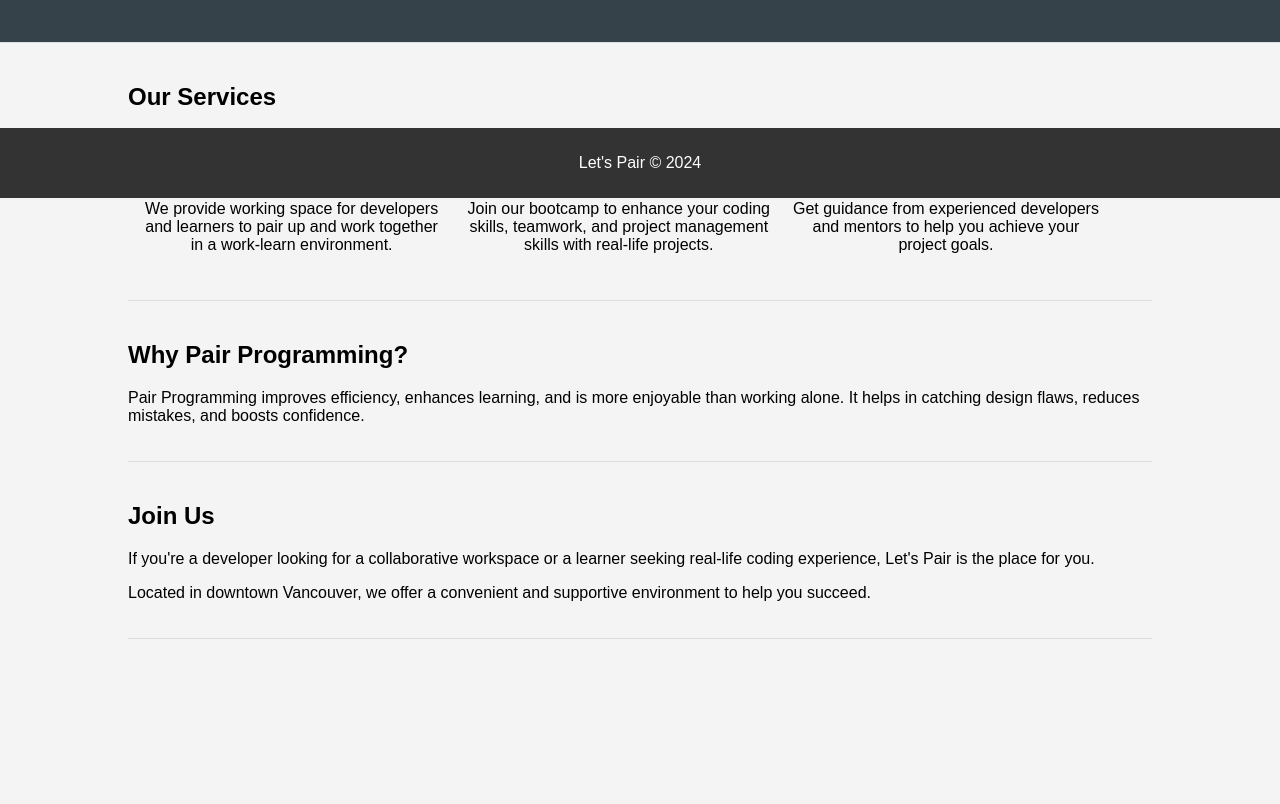
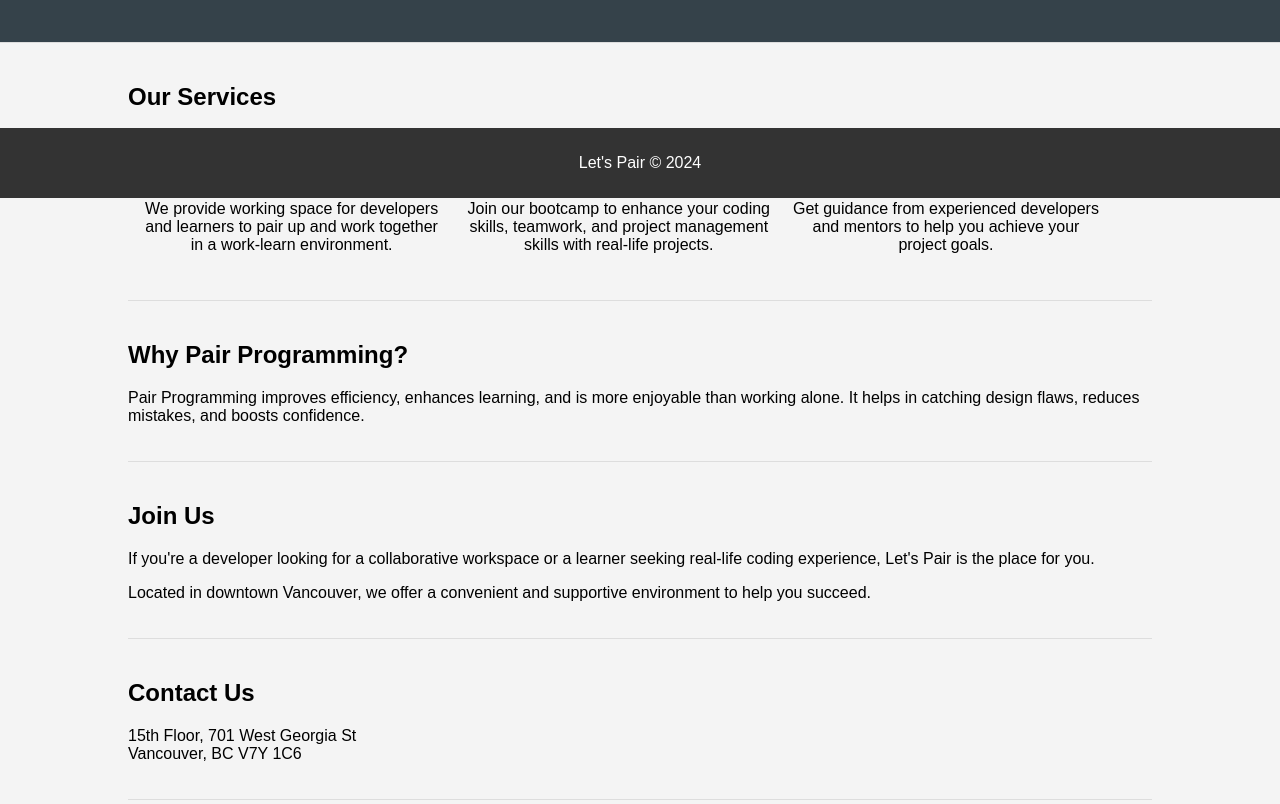
Before and after one commit to laseryuan/letspair, a website: page app/src/index.html in a window 1280 px wide. Shown: the part 602-1406 px from the top of the page. Before the commit the page ends 1241 px from the top, so only its background shows below. Drawn offline with Linux system fonts and the light colour scheme.

Commit message:
Add contact

```diff
--- a/app/src/index.html
+++ b/app/src/index.html
@@ -5,9 +5,11 @@ The following html is the home page for Let's Pair. It has the following feature
 * It is a front page
 * There is a trade mark image "logo.jpg" in the header
 * The header has white background and appropriate text color
+* The use the logo to replace the title in the header
+* Add our address to contact section
 
 Please add this feature:
-* The use the logo to replace the title in the header
+*
 
 -->
 
@@ -73,6 +75,9 @@ Please add this feature:
             width: 100%;
             bottom: 0;
         }
+        .contact-address {
+            margin-bottom: 50px;
+        }
     </style>
 </head>
 <body>
@@ -117,6 +122,11 @@ Please add this feature:
         <p>Located in downtown Vancouver, we offer a convenient and supportive environment to help you succeed.</p>
     </section>
 
+    <section class="container contact-address">
+        <h2>Contact Us</h2>
+        <p>15th Floor, 701 West Georgia St<br>Vancouver, BC V7Y 1C6</p>
+    </section>
+
     <footer>
         <p>Let's Pair &copy; 2024</p>
     </footer>
```
